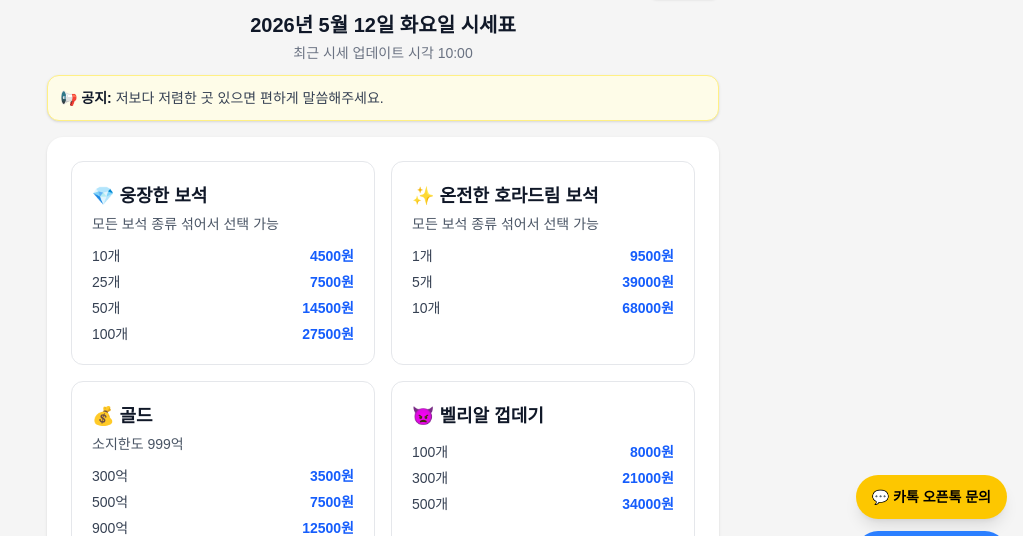
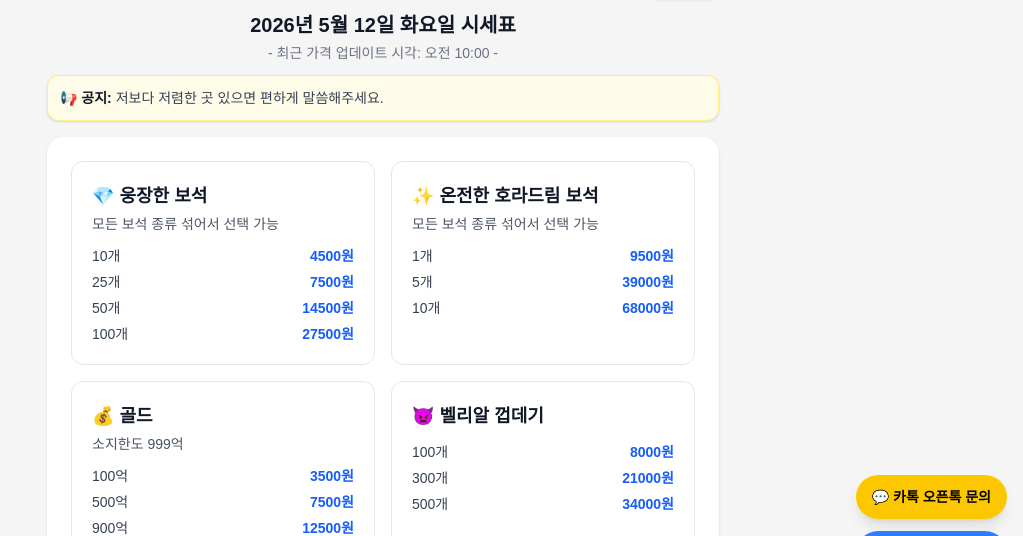
Before and after one commit to kimdohee968-sys/mebu-board, a Next.js app: page / in a window 1280 px wide. Shown: the part 201-737 px from the top of the page, without its empty margins (257-1280 px from the left). Built offline with nearby package versions, Linux system fonts and the light colour scheme.

Commit message:
update content

```diff
--- a/menus.json
+++ b/menus.json
@@ -24,7 +24,7 @@
     "icon": "coin",
     "desc": "소지한도 999억",
     "prices": [
-      { "qty": "300억", "price": "3500원" },
+      { "qty": "100억", "price": "3500원" },
       { "qty": "500억", "price": "7500원" },
       { "qty": "900억", "price": "12500원" }
     ]
--- a/src/app/page.js
+++ b/src/app/page.js
@@ -82,7 +82,7 @@ export default function Home() {
         </p>
 
         <p className="text-xs md:text-sm text-gray-500 mt-1">
-          최근 시세 업데이트 시각 10:00
+          - 최근 가격 업데이트 시각: 오전 10:00 -
         </p>
 
       </div>
```
